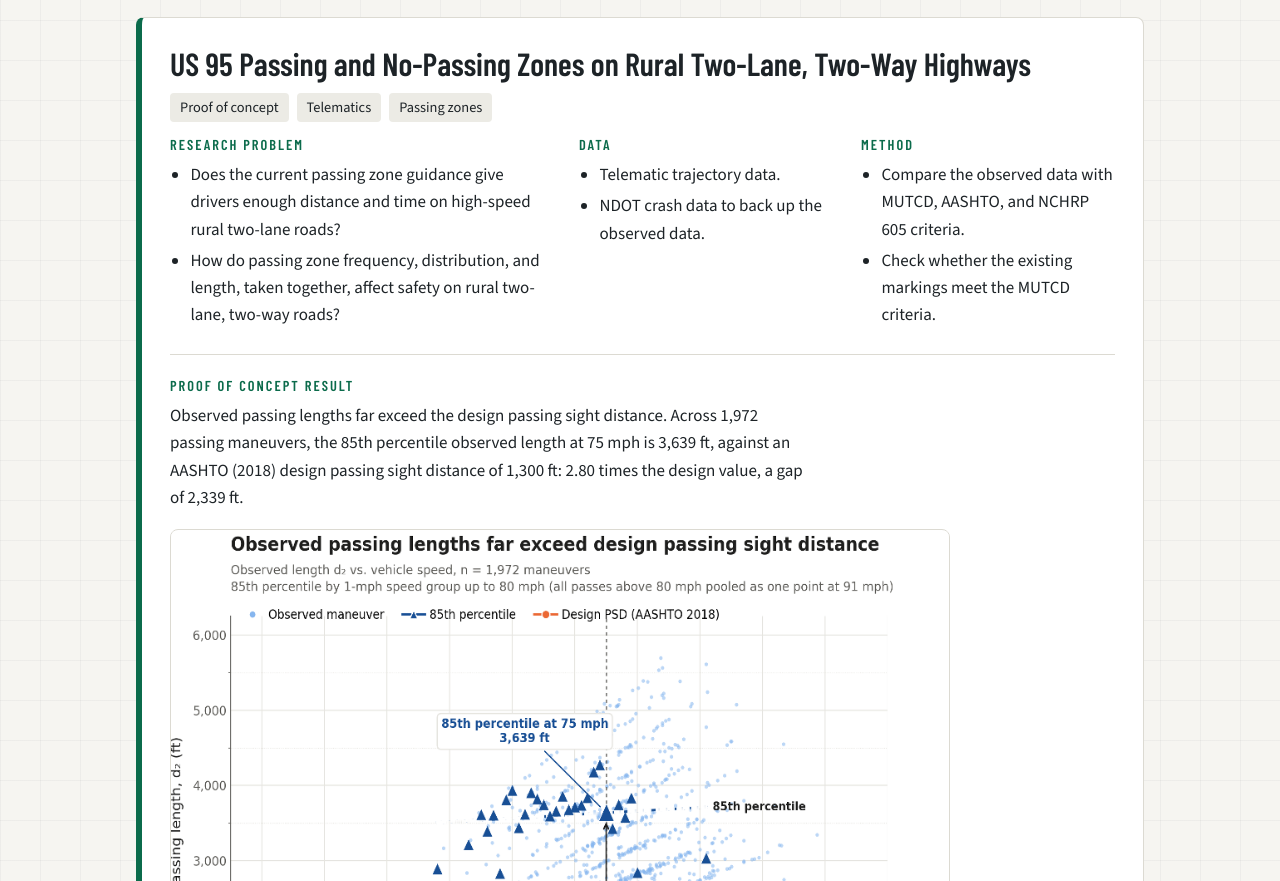
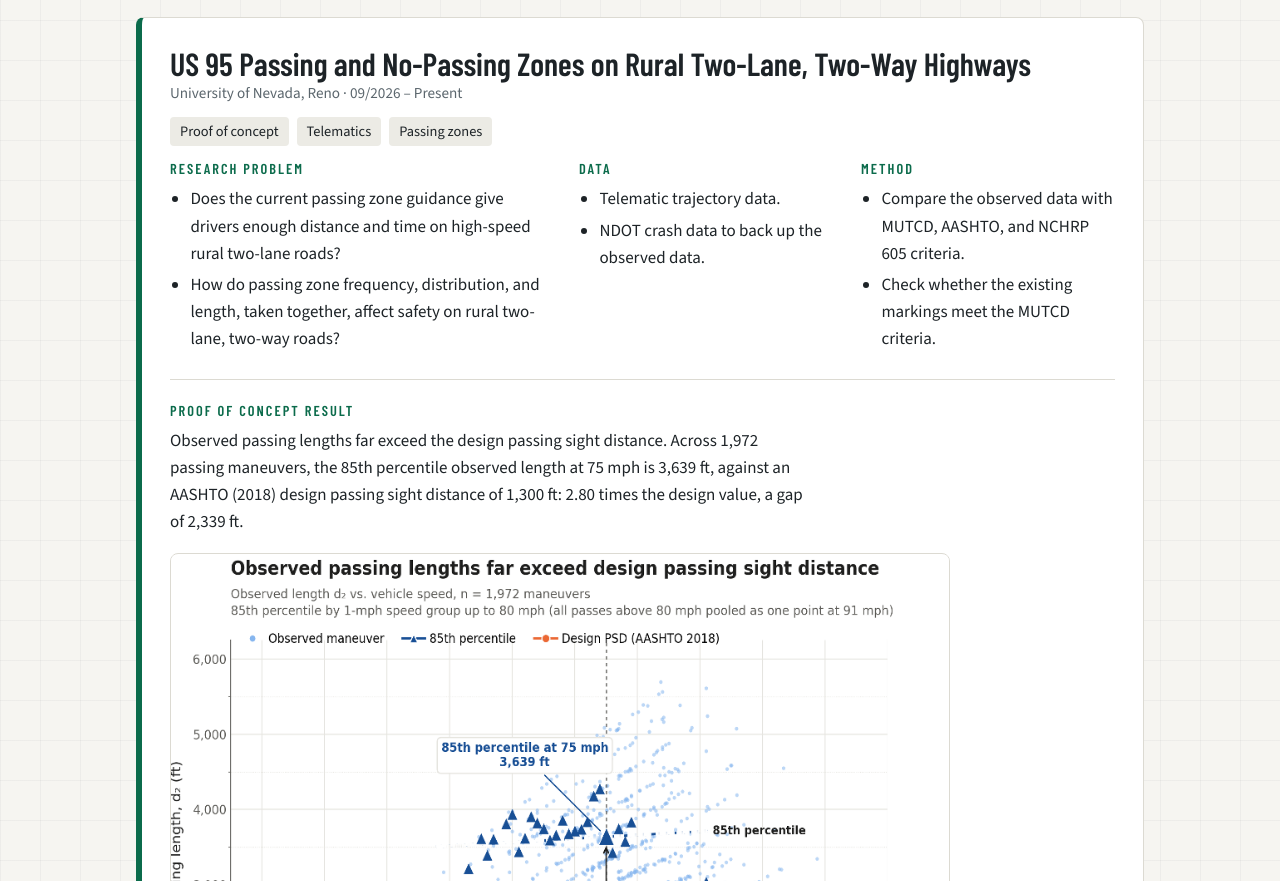
Before and after one commit to sunilchalaune/sunilchalaune.github.io, a plain HTML site: page index.html in a window 1280 px wide. Shown: the part 1140-2021 px from the top of the page. Drawn offline with nearby package versions, Linux system fonts and the light colour scheme.

Commit message:
Add university and dates to US 95 research

```diff
--- a/index.html
+++ b/index.html
@@ -197,6 +197,7 @@
     <article class="feature">
       <header>
         <h3>US 95 Passing and No-Passing Zones on Rural Two-Lane, Two-Way Highways</h3>
+        <p class="meta">University of Nevada, Reno &middot; 09/2026 &ndash; Present</p>
         <ul class="tags"><li>Proof of concept</li><li>Telematics</li><li>Passing zones</li></ul>
       </header>
       <div class="study">
```
Also changed, not shown: 1 other file.
